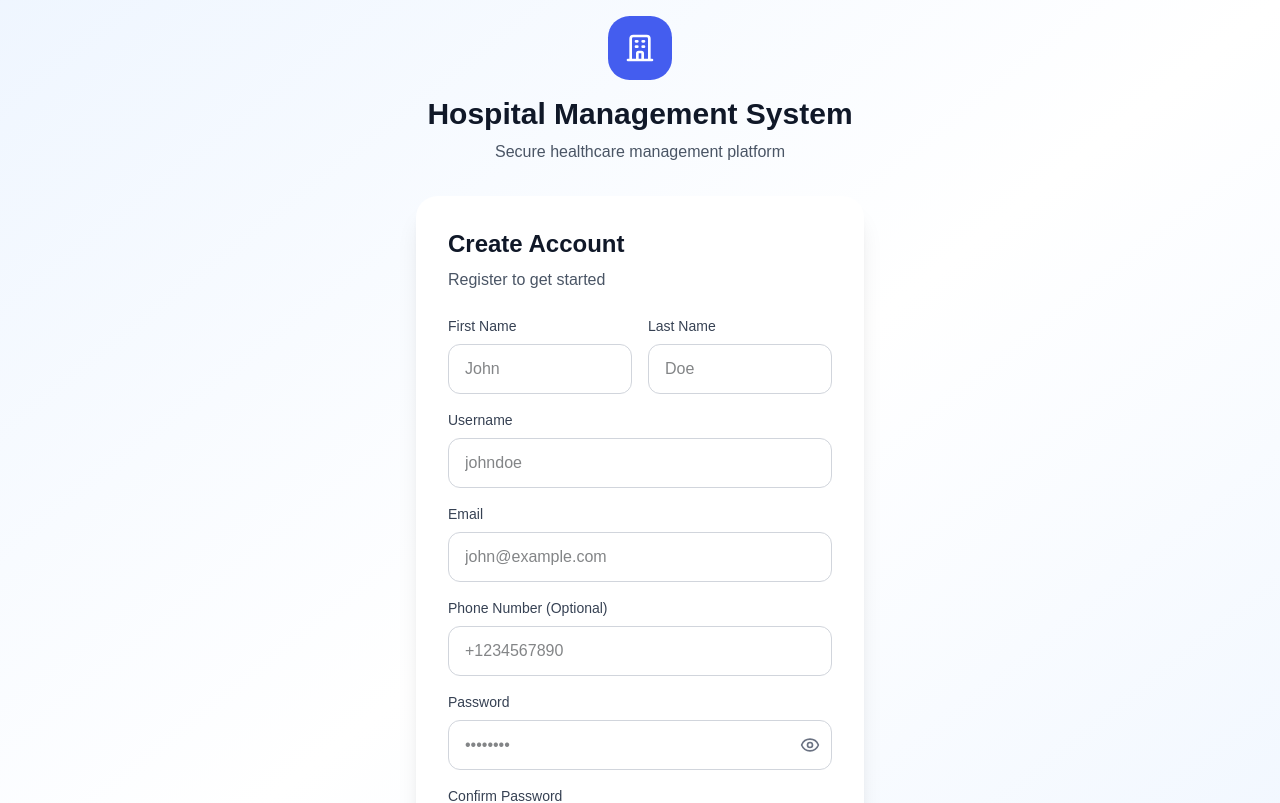
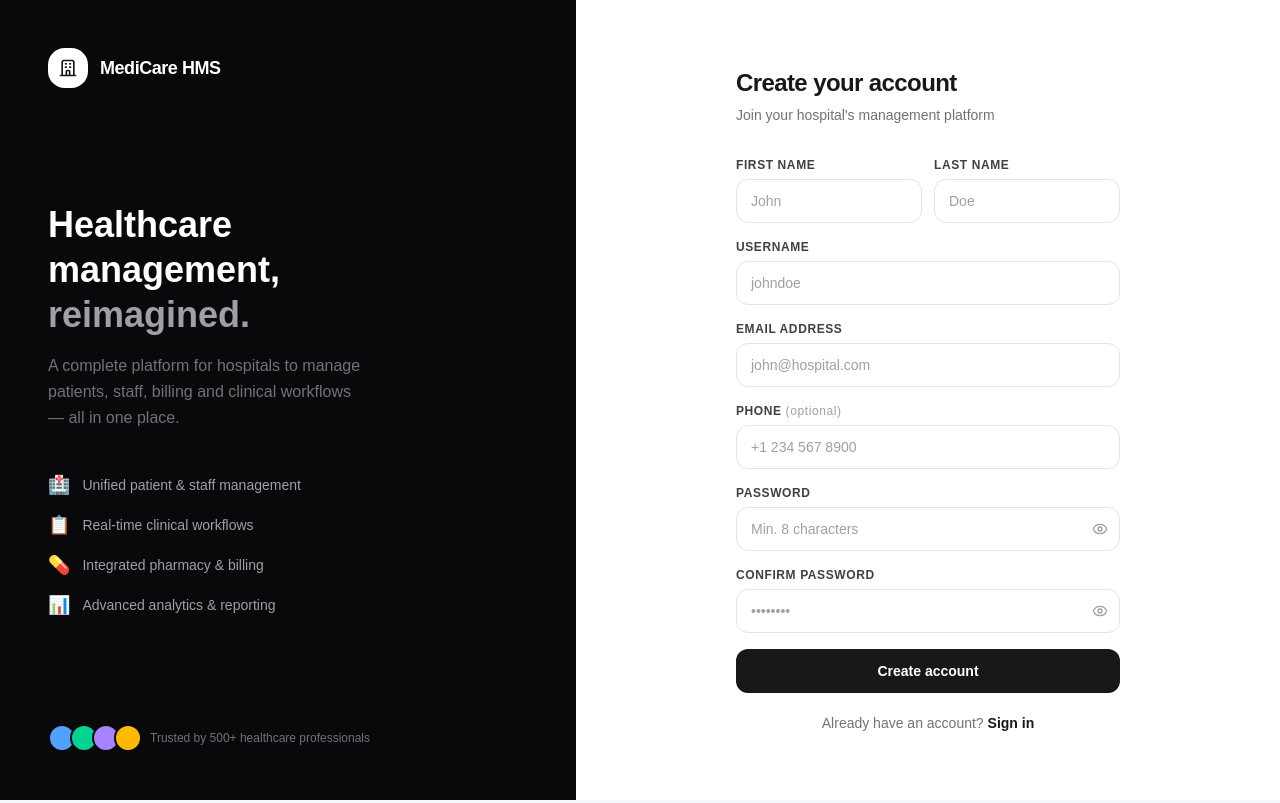
Before and after one commit to Abelo73/hms-ui, a React (Vite) app: page /register in a window 1280 px wide. Shown: the top 803 px of the page. Built offline with nearby package versions, Linux system fonts and the light colour scheme.

Commit message:
feat(auth): redesign login and register pages with modern split-panel layout

```diff
--- a/src/components/auth/AuthLayout.tsx
+++ b/src/components/auth/AuthLayout.tsx
@@ -1,39 +1,91 @@
 import type { ReactNode } from 'react';
-import { cn } from '@/utils/helpers/cn';
 
-interface AuthLayoutProps {
+export interface AuthLayoutProps {
   children: ReactNode;
-  className?: string;
+  title: string;
+  subtitle: string;
 }
 
-export function AuthLayout({ children, className }: AuthLayoutProps) {
+const features = [
+  { icon: '🏥', text: 'Unified patient & staff management' },
+  { icon: '📋', text: 'Real-time clinical workflows' },
+  { icon: '💊', text: 'Integrated pharmacy & billing' },
+  { icon: '📊', text: 'Advanced analytics & reporting' },
+];
+
+export function AuthLayout({ children, title, subtitle }: AuthLayoutProps) {
   return (
-    <div className="min-h-screen bg-gradient-to-br from-blue-50 via-white to-blue-50 flex items-center justify-center p-4">
-      <div className="w-full max-w-md">
-        <div className="text-center mb-8">
-          <div className="inline-flex items-center justify-center w-16 h-16 bg-primary rounded-2xl mb-4">
-            <svg
-              className="w-8 h-8 text-white"
-              fill="none"
-              stroke="currentColor"
-              viewBox="0 0 24 24"
-            >
-              <path
-                strokeLinecap="round"
-                strokeLinejoin="round"
-                strokeWidth={2}
-                d="M19 21V5a2 2 0 00-2-2H7a2 2 0 00-2 2v16m14 0h2m-2 0h-5m-9 0H3m2 0h5M9 7h1m-1 4h1m4-4h1m-1 4h1m-5 10v-5a1 1 0 011-1h2a1 1 0 011 1v5m-4 0h4"
-              />
-            </svg>
+    <div className="min-h-screen flex">
+      {/* Left panel — dark branding */}
+      <div className="hidden lg:flex lg:w-[45%] bg-zinc-950 flex-col justify-between p-12 relative overflow-hidden">
+        {/* Subtle background pattern */}
+        <div className="absolute inset-0 opacity-[0.03]"
+          style={{ backgroundImage: 'radial-gradient(circle at 1px 1px, white 1px, transparent 0)', backgroundSize: '32px 32px' }} />
+
+        {/* Top: logo */}
+        <div className="relative z-10">
+          <div className="flex items-center gap-3 mb-2">
+            <div className="w-10 h-10 bg-white rounded-xl flex items-center justify-center">
+              <svg className="w-5 h-5 text-zinc-900" fill="none" stroke="currentColor" viewBox="0 0 24 24">
+                <path strokeLinecap="round" strokeLinejoin="round" strokeWidth={2}
+                  d="M19 21V5a2 2 0 00-2-2H7a2 2 0 00-2 2v16m14 0h2m-2 0h-5m-9 0H3m2 0h5M9 7h1m-1 4h1m4-4h1m-1 4h1m-5 10v-5a1 1 0 011-1h2a1 1 0 011 1v5m-4 0h4" />
+              </svg>
+            </div>
+            <span className="text-white font-semibold text-lg tracking-tight">MediCare HMS</span>
           </div>
-          <h1 className="text-3xl font-bold text-gray-900 mb-2">
-            Hospital Management System
-          </h1>
-          <p className="text-gray-600">
-            Secure healthcare management platform
+        </div>
+
+        {/* Middle: headline */}
+        <div className="relative z-10">
+          <h2 className="text-4xl font-bold text-white leading-tight mb-4">
+            Healthcare<br />management,<br />
+            <span className="text-zinc-400">reimagined.</span>
+          </h2>
+          <p className="text-zinc-500 text-base leading-relaxed mb-10 max-w-xs">
+            A complete platform for hospitals to manage patients, staff, billing and clinical workflows — all in one place.
           </p>
+          <div className="space-y-3">
+            {features.map((f, i) => (
+              <div key={i} className="flex items-center gap-3">
+                <span className="text-lg">{f.icon}</span>
+                <span className="text-zinc-400 text-sm">{f.text}</span>
+              </div>
+            ))}
+          </div>
         </div>
-        <div className={cn('bg-white rounded-2xl shadow-xl p-8', className)}>
+
+        {/* Bottom: trust badge */}
+        <div className="relative z-10">
+          <div className="flex items-center gap-2">
+            <div className="flex -space-x-1.5">
+              {['bg-blue-400', 'bg-emerald-400', 'bg-violet-400', 'bg-amber-400'].map((c, i) => (
+                <div key={i} className={`w-7 h-7 rounded-full border-2 border-zinc-950 ${c}`} />
+              ))}
+            </div>
+            <span className="text-zinc-500 text-xs">Trusted by 500+ healthcare professionals</span>
+          </div>
+        </div>
+      </div>
+
+      {/* Right panel — form */}
+      <div className="flex-1 flex items-center justify-center p-6 sm:p-10 bg-white">
+        <div className="w-full max-w-sm">
+          {/* Mobile-only logo */}
+          <div className="flex items-center gap-2 mb-10 lg:hidden">
+            <div className="w-8 h-8 bg-zinc-900 rounded-lg flex items-center justify-center">
+              <svg className="w-4 h-4 text-white" fill="none" stroke="currentColor" viewBox="0 0 24 24">
+                <path strokeLinecap="round" strokeLinejoin="round" strokeWidth={2}
+                  d="M19 21V5a2 2 0 00-2-2H7a2 2 0 00-2 2v16m14 0h2m-2 0h-5m-9 0H3m2 0h5M9 7h1m-1 4h1m4-4h1m-1 4h1m-5 10v-5a1 1 0 011-1h2a1 1 0 011 1v5m-4 0h4" />
+              </svg>
+            </div>
+            <span className="font-semibold text-zinc-900 text-base">MediCare HMS</span>
+          </div>
+
+          <div className="mb-8">
+            <h1 className="text-2xl font-bold text-zinc-900 mb-1.5 tracking-tight">{title}</h1>
+            <p className="text-zinc-500 text-sm">{subtitle}</p>
+          </div>
+
           {children}
         </div>
       </div>
--- a/src/components/auth/LoginForm.tsx
+++ b/src/components/auth/LoginForm.tsx
@@ -7,87 +7,91 @@ import { Link, useNavigate } from 'react-router-dom';
 import { Eye, EyeOff, Loader2 } from 'lucide-react';
 import { loginSchema, type LoginFormData } from '@/lib/validation/schemas';
 
+const inputClass =
+  'w-full h-11 px-3.5 border border-zinc-200 rounded-lg text-sm text-zinc-900 placeholder:text-zinc-400 bg-white focus:outline-none focus:ring-2 focus:ring-zinc-900/8 focus:border-zinc-900 transition-colors';
+
+const labelClass = 'block text-xs font-semibold text-zinc-700 uppercase tracking-wider mb-1.5';
+
 export function LoginForm() {
   const [showPassword, setShowPassword] = useState(false);
   const { login, isLoading } = useAuth();
   const navigate = useNavigate();
 
-  const {
-    register,
-    handleSubmit,
-    formState: { errors },
-  } = useForm<LoginFormData>({
+  const { register, handleSubmit, formState: { errors } } = useForm<LoginFormData>({
     resolver: zodResolver(loginSchema),
   });
 
   const onSubmit = async (data: LoginFormData) => {
     try {
       await login(data);
-      toast.success('Login successful');
+      toast.success('Signed in successfully');
       navigate('/dashboard');
     } catch (error: any) {
-      const errorMessage = error.response?.data?.message || 'Login failed';
-      toast.error(errorMessage);
+      toast.error(error.response?.data?.message || 'Invalid credentials');
     }
   };
 
   return (
-    <form onSubmit={handleSubmit(onSubmit)} className="space-y-6">
+    <form onSubmit={handleSubmit(onSubmit)} className="space-y-5">
       <div>
-        <label htmlFor="username" className="block text-sm font-medium text-gray-700 mb-2">
-          Username
-        </label>
+        <label htmlFor="username" className={labelClass}>Username</label>
         <input
           id="username"
           type="text"
           {...register('username')}
-          className="w-full px-4 py-3 border border-gray-300 rounded-lg focus:ring-2 focus:ring-primary focus:border-transparent transition-colors"
-          placeholder="Enter your username"
+          className={inputClass}
+          placeholder="your.username"
+          autoComplete="username"
         />
         {errors.username && (
-          <p className="mt-1 text-sm text-red-600">{errors.username.message}</p>
+          <p className="mt-1.5 text-xs text-red-500">{errors.username.message}</p>
         )}
       </div>
 
       <div>
-        <label htmlFor="password" className="block text-sm font-medium text-gray-700 mb-2">
-          Password
-        </label>
+        <div className="flex items-center justify-between mb-1.5">
+          <label htmlFor="password" className={labelClass} style={{ marginBottom: 0 }}>Password</label>
+          <Link to="/forgot-password" className="text-xs text-zinc-500 hover:text-zinc-900 transition-colors">
+            Forgot password?
+          </Link>
+        </div>
         <div className="relative">
           <input
             id="password"
             type={showPassword ? 'text' : 'password'}
             {...register('password')}
-            className="w-full px-4 py-3 border border-gray-300 rounded-lg focus:ring-2 focus:ring-primary focus:border-transparent transition-colors pr-12"
-            placeholder="Enter your password"
+            className={`${inputClass} pr-11`}
+            placeholder="••••••••"
+            autoComplete="current-password"
           />
           <button
             type="button"
-            onClick={() => setShowPassword(!showPassword)}
-            className="absolute right-3 top-1/2 -translate-y-1/2 text-gray-500 hover:text-gray-700"
+            onClick={() => setShowPassword(v => !v)}
+            className="absolute right-3 top-1/2 -translate-y-1/2 text-zinc-400 hover:text-zinc-700 transition-colors"
           >
-            {showPassword ? <EyeOff className="w-5 h-5" /> : <Eye className="w-5 h-5" />}
+            {showPassword ? <EyeOff className="w-4 h-4" /> : <Eye className="w-4 h-4" />}
           </button>
         </div>
         {errors.password && (
-          <p className="mt-1 text-sm text-red-600">{errors.password.message}</p>
+          <p className="mt-1.5 text-xs text-red-500">{errors.password.message}</p>
         )}
       </div>
 
-      <div className="flex items-center justify-between">
-        <label className="flex items-center">
-          <input type="checkbox" className="w-4 h-4 text-primary border-gray-300 rounded focus:ring-primary" />
-          <span className="ml-2 text-sm text-gray-600">Remember me</span>
+      <div className="flex items-center gap-2">
+        <input
+          id="remember"
+          type="checkbox"
+          className="w-4 h-4 rounded border-zinc-300 accent-zinc-900 cursor-pointer"
+        />
+        <label htmlFor="remember" className="text-xs text-zinc-600 cursor-pointer select-none">
+          Keep me signed in
         </label>
-        <Link to="/forgot-password" className="text-sm text-primary hover:text-primary-600">
-          Forgot password?
-        </Link>
       </div>
 
       <button
         type="submit"
         disabled={isLoading}
-        className="w-full bg-primary text-white py-3 rounded-lg font-medium hover:bg-primary-600 transition-colors disabled:opacity-50 disabled:cursor-not-allowed flex items-center justify-center gap-2"
+        className="w-full h-11 bg-zinc-900 hover:bg-zinc-800 active:bg-zinc-950 text-white text-sm font-semibold rounded-lg transition-colors disabled:opacity-50 disabled:cursor-not-allowed flex items-center justify-center gap-2 mt-2"
       >
         {isLoading ? (
           <>
@@ -95,18 +99,16 @@ export function LoginForm() {
             Signing in...
           </>
         ) : (
-          'Sign In'
+          'Sign in'
         )}
       </button>
 
-      <div className="text-center">
-        <p className="text-sm text-gray-600">
-          Don't have an account?{' '}
-          <Link to="/register" className="text-primary hover:text-primary-600 font-medium">
-            Register
-          </Link>
-        </p>
-      </div>
+      <p className="text-center text-sm text-zinc-500 pt-1">
+        No account yet?{' '}
+        <Link to="/register" className="text-zinc-900 font-semibold hover:underline">
+          Create one
+        </Link>
+      </p>
     </form>
   );
 }
--- a/src/components/auth/RegisterForm.tsx
+++ b/src/components/auth/RegisterForm.tsx
@@ -7,170 +7,150 @@ import { Link, useNavigate } from 'react-router-dom';
 import { Eye, EyeOff, Loader2 } from 'lucide-react';
 import { registerSchema, type RegisterFormData } from '@/lib/validation/schemas';
 
+const inputClass =
+  'w-full h-11 px-3.5 border border-zinc-200 rounded-lg text-sm text-zinc-900 placeholder:text-zinc-400 bg-white focus:outline-none focus:ring-2 focus:ring-zinc-900/8 focus:border-zinc-900 transition-colors';
+
+const labelClass = 'block text-xs font-semibold text-zinc-700 uppercase tracking-wider mb-1.5';
+
 export function RegisterForm() {
   const navigate = useNavigate();
   const [showPassword, setShowPassword] = useState(false);
   const [showConfirmPassword, setShowConfirmPassword] = useState(false);
   const { register: registerUser, isLoading } = useAuth();
 
-  const {
-    register: formRegister,
-    handleSubmit,
-    formState: { errors },
-  } = useForm<RegisterFormData>({
+  const { register: formRegister, handleSubmit, formState: { errors } } = useForm<RegisterFormData>({
     resolver: zodResolver(registerSchema),
   });
 
   const onSubmit = async (data: RegisterFormData) => {
     try {
-      const { confirmPassword, ...registerData } = data;
+      const { confirmPassword: _cp, ...registerData } = data;
       await registerUser(registerData as any);
-      toast.success('Registration successful');
+      toast.success('Account created — welcome!');
       navigate('/dashboard');
     } catch (error: any) {
-      const errorMessage = error.response?.data?.message || 'Registration failed';
-      toast.error(errorMessage);
+      toast.error(error.response?.data?.message || 'Registration failed');
     }
   };
 
   return (
     <form onSubmit={handleSubmit(onSubmit)} className="space-y-4">
-      <div className="grid grid-cols-2 gap-4">
+      <div className="grid grid-cols-2 gap-3">
         <div>
-          <label htmlFor="firstName" className="block text-sm font-medium text-gray-700 mb-2">
-            First Name
-          </label>
+          <label htmlFor="firstName" className={labelClass}>First name</label>
           <input
             id="firstName"
             type="text"
             {...formRegister('firstName')}
-            className="w-full px-4 py-3 border border-gray-300 rounded-lg focus:ring-2 focus:ring-primary focus:border-transparent transition-colors"
+            className={inputClass}
             placeholder="John"
+            autoComplete="given-name"
           />
-          {errors.firstName && (
-            <p className="mt-1 text-sm text-red-600">{errors.firstName.message}</p>
-          )}
+          {errors.firstName && <p className="mt-1 text-xs text-red-500">{errors.firstName.message}</p>}
         </div>
-
         <div>
-          <label htmlFor="lastName" className="block text-sm font-medium text-gray-700 mb-2">
-            Last Name
-          </label>
+          <label htmlFor="lastName" className={labelClass}>Last name</label>
           <input
             id="lastName"
             type="text"
             {...formRegister('lastName')}
-            className="w-full px-4 py-3 border border-gray-300 rounded-lg focus:ring-2 focus:ring-primary focus:border-transparent transition-colors"
+            className={inputClass}
             placeholder="Doe"
+            autoComplete="family-name"
           />
-          {errors.lastName && (
-            <p className="mt-1 text-sm text-red-600">{errors.lastName.message}</p>
-          )}
+          {errors.lastName && <p className="mt-1 text-xs text-red-500">{errors.lastName.message}</p>}
         </div>
       </div>
 
       <div>
-        <label htmlFor="username" className="block text-sm font-medium text-gray-700 mb-2">
-          Username
-        </label>
+        <label htmlFor="username" className={labelClass}>Username</label>
         <input
           id="username"
           type="text"
           {...formRegister('username')}
-          className="w-full px-4 py-3 border border-gray-300 rounded-lg focus:ring-2 focus:ring-primary focus:border-transparent transition-colors"
+          className={inputClass}
           placeholder="johndoe"
+          autoComplete="username"
         />
-        {errors.username && (
-          <p className="mt-1 text-sm text-red-600">{errors.username.message}</p>
-        )}
+        {errors.username && <p className="mt-1 text-xs text-red-500">{errors.username.message}</p>}
       </div>
 
       <div>
-        <label htmlFor="email" className="block text-sm font-medium text-gray-700 mb-2">
-          Email
-        </label>
+        <label htmlFor="email" className={labelClass}>Email address</label>
         <input
           id="email"
           type="email"
           {...formRegister('email')}
-          className="w-full px-4 py-3 border border-gray-300 rounded-lg focus:ring-2 focus:ring-primary focus:border-transparent transition-colors"
-          placeholder="john@example.com"
+          className={inputClass}
+          placeholder="john@hospital.com"
+          autoComplete="email"
         />
-        {errors.email && (
-          <p className="mt-1 text-sm text-red-600">{errors.email.message}</p>
-        )}
+        {errors.email && <p className="mt-1 text-xs text-red-500">{errors.email.message}</p>}
       </div>
 
       <div>
-        <label htmlFor="phoneNumber" className="block text-sm font-medium text-gray-700 mb-2">
-          Phone Number (Optional)
+        <label htmlFor="phoneNumber" className={labelClass}>
+          Phone <span className="text-zinc-400 normal-case font-normal">(optional)</span>
         </label>
         <input
           id="phoneNumber"
           type="tel"
           {...formRegister('phoneNumber')}
-          className="w-full px-4 py-3 border border-gray-300 rounded-lg focus:ring-2 focus:ring-primary focus:border-transparent transition-colors"
-          placeholder="+1234567890"
+          className={inputClass}
+          placeholder="+1 234 567 8900"
+          autoComplete="tel"
         />
-        {errors.phoneNumber && (
-          <p className="mt-1 text-sm text-red-600">{errors.phoneNumber.message}</p>
-        )}
+        {errors.phoneNumber && <p className="mt-1 text-xs text-red-500">{errors.phoneNumber.message}</p>}
       </div>
 
       <div>
-        <label htmlFor="password" className="block text-sm font-medium text-gray-700 mb-2">
-          Password
-        </label>
+        <label htmlFor="password" className={labelClass}>Password</label>
         <div className="relative">
           <input
             id="password"
             type={showPassword ? 'text' : 'password'}
             {...formRegister('password')}
-            className="w-full px-4 py-3 border border-gray-300 rounded-lg focus:ring-2 focus:ring-primary focus:border-transparent transition-colors pr-12"
-            placeholder="••••••••"
+            className={`${inputClass} pr-11`}
+            placeholder="Min. 8 characters"
+            autoComplete="new-password"
           />
           <button
             type="button"
-            onClick={() => setShowPassword(!showPassword)}
-            className="absolute right-3 top-1/2 -translate-y-1/2 text-gray-500 hover:text-gray-700"
+            onClick={() => setShowPassword(v => !v)}
+            className="absolute right-3 top-1/2 -translate-y-1/2 text-zinc-400 hover:text-zinc-700 transition-colors"
           >
-            {showPassword ? <EyeOff className="w-5 h-5" /> : <Eye className="w-5 h-5" />}
+            {showPassword ? <EyeOff className="w-4 h-4" /> : <Eye className="w-4 h-4" />}
           </button>
         </div>
-        {errors.password && (
-          <p className="mt-1 text-sm text-red-600">{errors.password.message}</p>
-        )}
+        {errors.password && <p className="mt-1 text-xs text-red-500">{errors.password.message}</p>}
       </div>
 
       <div>
-        <label htmlFor="confirmPassword" className="block text-sm font-medium text-gray-700 mb-2">
-          Confirm Password
-        </label>
+        <label htmlFor="confirmPassword" className={labelClass}>Confirm password</label>
         <div className="relative">
           <input
             id="confirmPassword"
             type={showConfirmPassword ? 'text' : 'password'}
             {...formRegister('confirmPassword')}
-            className="w-full px-4 py-3 border border-gray-300 rounded-lg focus:ring-2 focus:ring-primary focus:border-transparent transition-colors pr-12"
+            className={`${inputClass} pr-11`}
             placeholder="••••••••"
+            autoComplete="new-password"
           />
           <button
             type="button"
-            onClick={() => setShowConfirmPassword(!showConfirmPassword)}
-            className="absolute right-3 top-1/2 -translate-y-1/2 text-gray-500 hover:text-gray-700"
+            onClick={() => setShowConfirmPassword(v => !v)}
+            className="absolute right-3 top-1/2 -translate-y-1/2 text-zinc-400 hover:text-zinc-700 transition-colors"
           >
-            {showConfirmPassword ? <EyeOff className="w-5 h-5" /> : <Eye className="w-5 h-5" />}
+            {showConfirmPassword ? <EyeOff className="w-4 h-4" /> : <Eye className="w-4 h-4" />}
           </button>
         </div>
-        {errors.confirmPassword && (
-          <p className="mt-1 text-sm text-red-600">{errors.confirmPassword.message}</p>
-        )}
+        {errors.confirmPassword && <p className="mt-1 text-xs text-red-500">{errors.confirmPassword.message}</p>}
       </div>
 
       <button
         type="submit"
         disabled={isLoading}
-        className="w-full bg-primary text-white py-3 rounded-lg font-medium hover:bg-primary-600 transition-colors disabled:opacity-50 disabled:cursor-not-allowed flex items-center justify-center gap-2"
+        className="w-full h-11 bg-zinc-900 hover:bg-zinc-800 active:bg-zinc-950 text-white text-sm font-semibold rounded-lg transition-colors disabled:opacity-50 disabled:cursor-not-allowed flex items-center justify-center gap-2 mt-1"
       >
         {isLoading ? (
           <>
@@ -178,18 +158,16 @@ export function RegisterForm() {
             Creating account...
           </>
         ) : (
-          'Create Account'
+          'Create account'
         )}
       </button>
 
-      <div className="text-center">
-        <p className="text-sm text-gray-600">
-          Already have an account?{' '}
-          <Link to="/login" className="text-primary hover:text-primary-600 font-medium">
-            Sign In
-          </Link>
-        </p>
-      </div>
+      <p className="text-center text-sm text-zinc-500 pt-1">
+        Already have an account?{' '}
+        <Link to="/login" className="text-zinc-900 font-semibold hover:underline">
+          Sign in
+        </Link>
+      </p>
     </form>
   );
 }
--- a/src/pages/auth/RegisterPage.tsx
+++ b/src/pages/auth/RegisterPage.tsx
@@ -3,11 +3,10 @@ import { RegisterForm } from '@/components/auth/RegisterForm';
 
 export function RegisterPage() {
   return (
-    <AuthLayout>
-      <div className="mb-6">
-        <h2 className="text-2xl font-bold text-gray-900 mb-2">Create Account</h2>
-        <p className="text-gray-600">Register to get started</p>
-      </div>
+    <AuthLayout
+      title="Create your account"
+      subtitle="Join your hospital's management platform"
+    >
       <RegisterForm />
     </AuthLayout>
   );
```
Also changed, not shown: src/pages/auth/LoginPage.tsx (+6 -11 lines).
